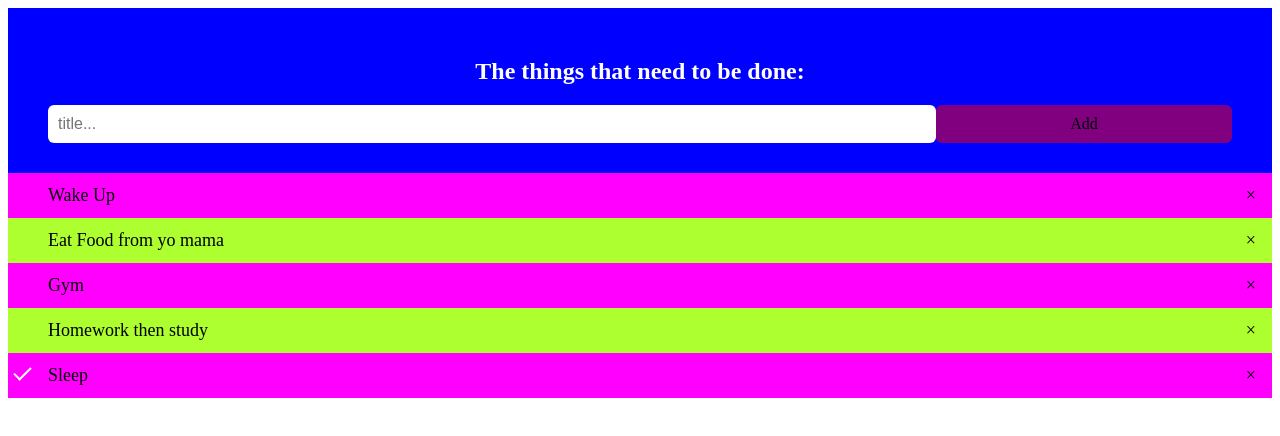
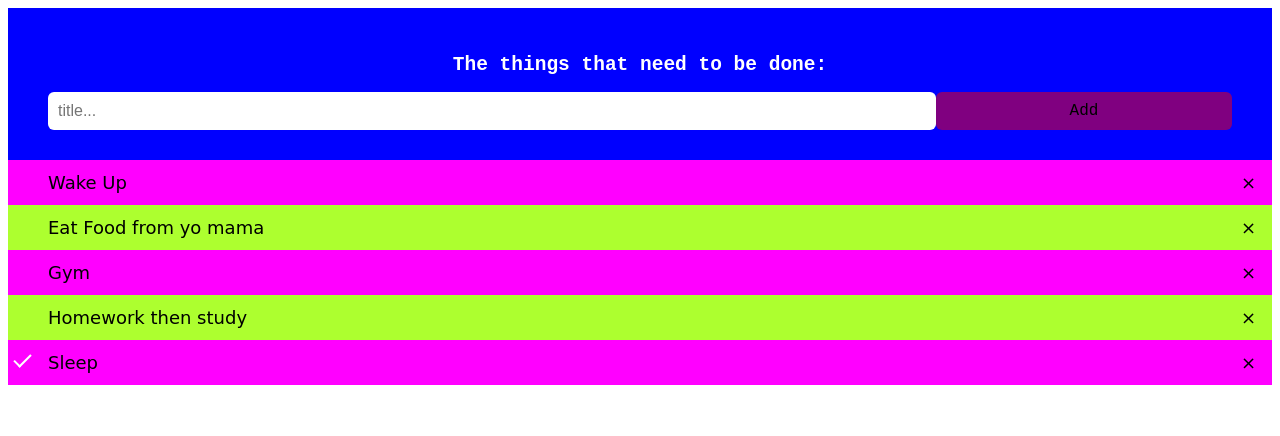
Before and after one commit to WontonLov3r/To-Do-List, a plain HTML site: page index.html in a window 1280 px wide. Drawn offline with Linux system fonts and the light colour scheme.

Commit message:
Update 3

```diff
--- a/style.css
+++ b/style.css
@@ -9,6 +9,7 @@ ul {
 }
 
 ul li {
+    font-family:cursive;
     cursor:pointer;
     position:relative;
     padding:12px 8px 12px 40px;
@@ -61,6 +62,7 @@ ul li.checked::before {
 
 /*Header Style*/
 .header {
+    font-family:monospace;
     background-color:blue;
     padding:30px 40px;
     color:white;
@@ -79,6 +81,7 @@ input {
 }
 
 .addbtn {
+    font-family:Courier New;
     padding:10px;
     width:25%;
     background:purple;
```
